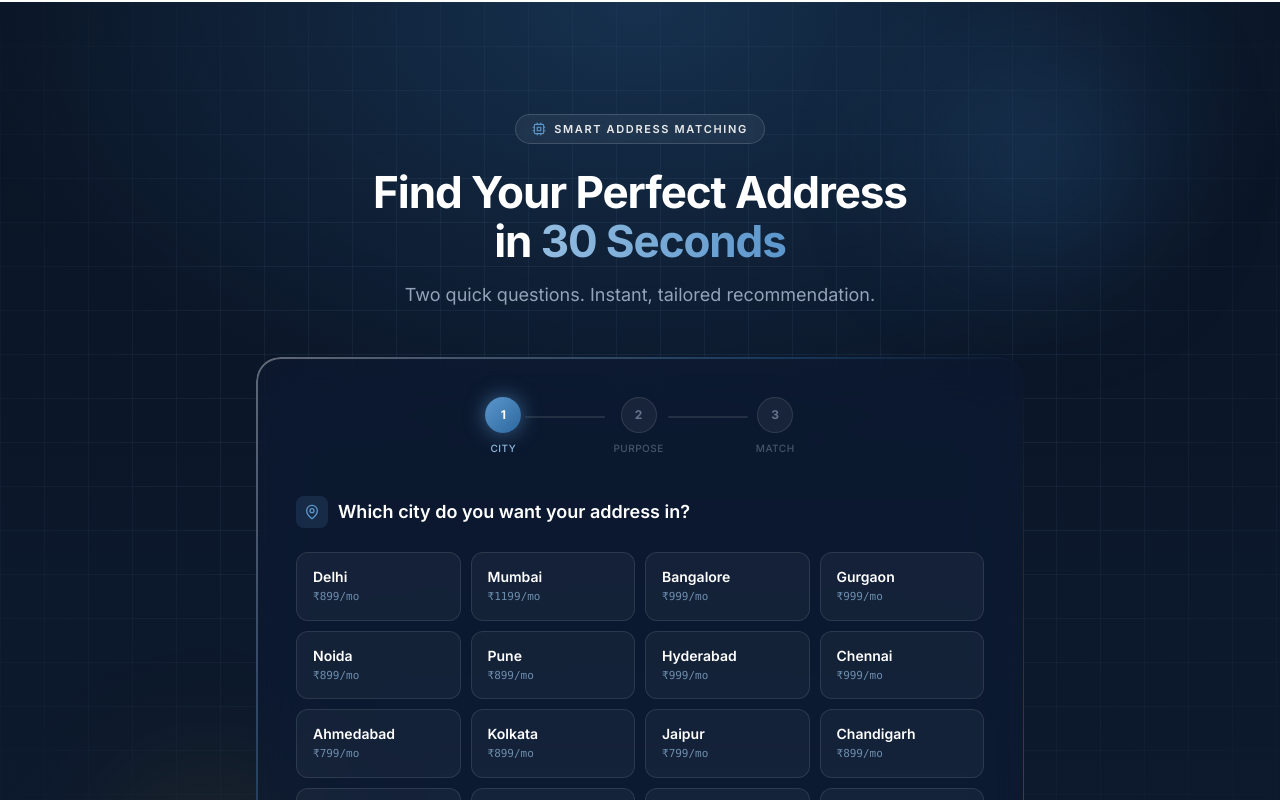
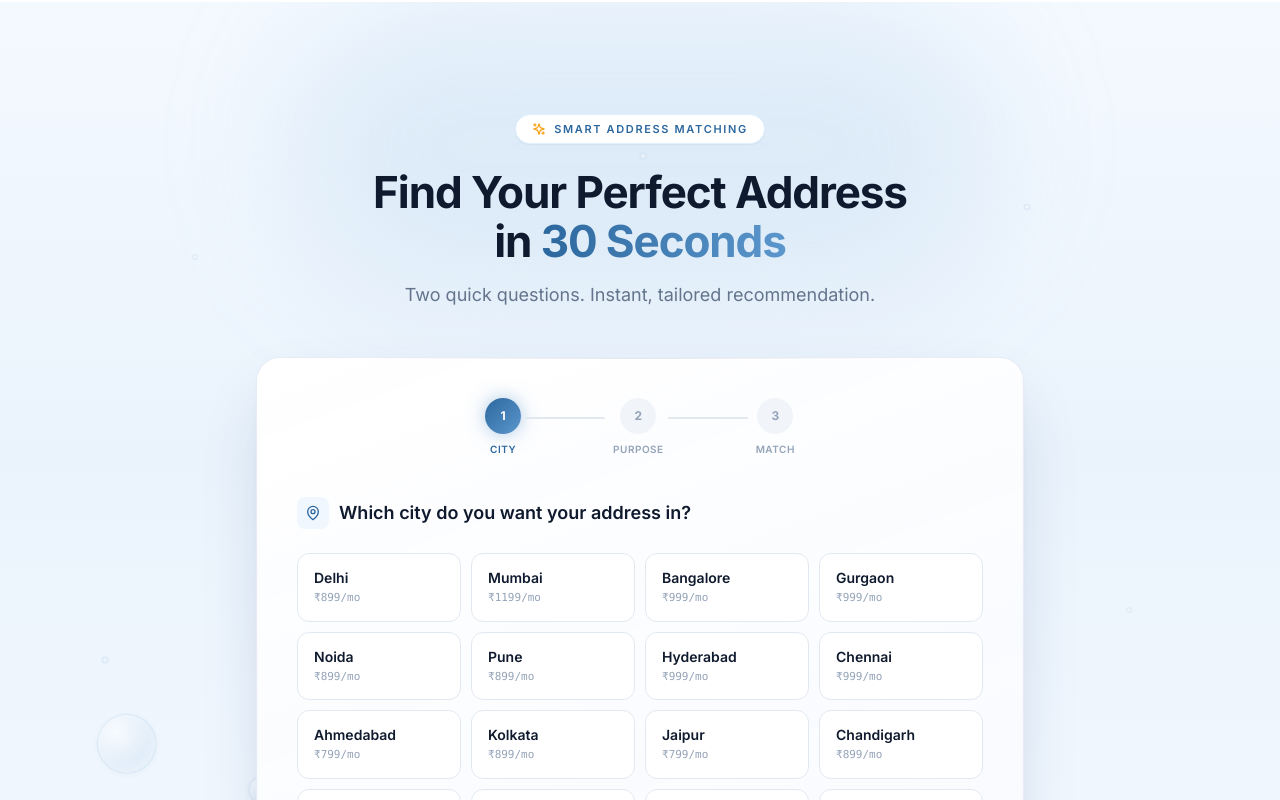
Before and after one commit to varunattricollab98/Website-, a React (Vite) app: page / in a window 1280 px wide. Shown: the part 1560-2360 px from the top of the page. Built offline with nearby package versions, Linux system fonts and the light colour scheme.

Commit message:
Address Finder: remove heavy dark-blue bg, switch to light highlighted section with rising water bubbles + glitter sparkles effect (bubble/water highlight), crystal glass card, light theme tiles

```diff
--- a/src/components/sections/AddressFinder.jsx
+++ b/src/components/sections/AddressFinder.jsx
@@ -1,18 +1,41 @@
 import { motion, AnimatePresence } from 'framer-motion'
 import { useState } from 'react'
-import { MapPin, FileCheck, Building2, Mail, ArrowRight, ArrowLeft, Check, RotateCcw, Zap, Cpu } from 'lucide-react'
+import { MapPin, FileCheck, Building2, Mail, ArrowRight, ArrowLeft, Check, RotateCcw, Zap, Sparkles } from 'lucide-react'
 import { cities } from '../../data/cities'
 
 const goals = [
-  { id: 'gst', icon: FileCheck, title: 'GST Registration', desc: 'Register GST in any state', plan: 'Business Compliance Plan', accent: '#5b96cc' },
-  { id: 'company', icon: Building2, title: 'Company Registration', desc: 'Incorporate your company', plan: 'Company Registration Plan', accent: '#5b96cc' },
-  { id: 'mailing', icon: Mail, title: 'Mailing Address', desc: 'Professional business address', plan: 'Mailing Address Plan', accent: '#34d399' },
+  { id: 'gst', icon: FileCheck, title: 'GST Registration', desc: 'Register GST in any state', plan: 'Business Compliance Plan', color: 'blue' },
+  { id: 'company', icon: Building2, title: 'Company Registration', desc: 'Incorporate your company', plan: 'Company Registration Plan', color: 'blue' },
+  { id: 'mailing', icon: Mail, title: 'Mailing Address', desc: 'Professional business address', plan: 'Mailing Address Plan', color: 'green' },
 ]
 
-const steps = [
+const stepMeta = [
   { n: 1, label: 'City' },
   { n: 2, label: 'Purpose' },
   { n: 3, label: 'Match' },
+]
+
+// Pre-computed bubble configs (size, left%, duration, delay)
+const bubbleConfigs = [
+  { s: 60, l: 6, d: 14, delay: 0 },
+  { s: 28, l: 18, d: 11, delay: 2 },
+  { s: 90, l: 30, d: 18, delay: 1 },
+  { s: 40, l: 44, d: 13, delay: 4 },
+  { s: 22, l: 58, d: 10, delay: 0.5 },
+  { s: 70, l: 70, d: 16, delay: 3 },
+  { s: 34, l: 82, d: 12, delay: 2.5 },
+  { s: 50, l: 92, d: 15, delay: 1.5 },
+  { s: 18, l: 12, d: 9, delay: 5 },
+  { s: 46, l: 64, d: 17, delay: 6 },
+]
+
+const sparkleConfigs = [
+  { l: 15, t: 25, d: 3, delay: 0 },
+  { l: 80, t: 20, d: 2.5, delay: 1 },
+  { l: 50, t: 15, d: 3.5, delay: 2 },
+  { l: 88, t: 60, d: 2.8, delay: 0.5 },
+  { l: 8, t: 65, d: 3.2, delay: 1.8 },
+  { l: 35, t: 78, d: 2.6, delay: 2.4 },
 ]
 
 export default function AddressFinder() {
@@ -23,14 +46,40 @@ export default function AddressFinder() {
   const reset = () => { setStep(1); setCity(null); setGoal(null) }
 
   return (
-    <section className="py-20 lg:py-28 relative overflow-hidden bg-[#0a1424]">
-      {/* Ambient gradient */}
-      <div className="absolute inset-0" style={{ background: 'radial-gradient(ellipse 90% 70% at 50% 0%, rgba(44,103,158,0.35), transparent 60%), linear-gradient(180deg, #0a1424 0%, #0d1b30 100%)' }} />
-      {/* Tech grid */}
-      <div className="absolute inset-0 tech-grid" />
-      {/* Drifting orbs */}
-      <div className="absolute top-10 right-[10%] w-72 h-72 rounded-full blur-3xl orb-drift" style={{ background: 'radial-gradient(circle, rgba(44,103,158,0.4), transparent 70%)' }} />
-      <div className="absolute bottom-0 left-[5%] w-72 h-72 rounded-full blur-3xl orb-drift" style={{ background: 'radial-gradient(circle, rgba(245,158,11,0.12), transparent 70%)', animationDelay: '-8s' }} />
+    <section className="py-20 lg:py-28 relative overflow-hidden">
+      {/* Soft highlighted tint (no heavy blue) */}
+      <div className="absolute inset-0" style={{ background: 'linear-gradient(180deg, #f4f9ff 0%, #eaf3fc 45%, #f4f9ff 100%)' }} />
+      {/* Subtle glow accents */}
+      <div className="absolute top-0 left-1/2 -translate-x-1/2 w-[700px] h-72 bg-[#93bce0]/20 rounded-full blur-3xl" />
+
+      {/* Rising bubbles */}
+      <div className="bubbles">
+        {bubbleConfigs.map((b, i) => (
+          <span
+            key={i}
+            className="bubble"
+            style={{
+              width: `${b.s}px`,
+              height: `${b.s}px`,
+              left: `${b.l}%`,
+              animationDuration: `${b.d}s`,
+              animationDelay: `${b.delay}s`,
+            }}
+          />
+        ))}
+        {sparkleConfigs.map((s, i) => (
+          <span
+            key={`sp-${i}`}
+            className="sparkle"
+            style={{
+              left: `${s.l}%`,
+              top: `${s.t}%`,
+              animationDuration: `${s.d}s`,
+              animationDelay: `${s.delay}s`,
+            }}
+          />
+        ))}
+      </div>
 
       <div className="container-custom relative">
         <motion.div
@@ -39,45 +88,46 @@ export default function AddressFinder() {
           whileInView={{ opacity: 1, y: 0 }}
           viewport={{ once: true }}
         >
-          <div className="inline-flex items-center gap-2 bg-white/[0.06] border border-white/15 rounded-full px-4 py-1.5 mb-6 backdrop-blur-sm">
-            <Cpu className="w-3.5 h-3.5 text-[#5b96cc]" />
-            <span className="text-[11px] font-semibold text-white/90 uppercase tracking-[0.15em]">Smart Address Matching</span>
+          <div className="inline-flex items-center gap-2 bg-white border border-primary-100 rounded-full px-4 py-1.5 mb-6 shadow-sm">
+            <Sparkles className="w-3.5 h-3.5 text-[#f59e0b]" />
+            <span className="text-[11px] font-semibold text-primary uppercase tracking-[0.15em]">Smart Address Matching</span>
           </div>
-          <h2 className="text-3xl lg:text-[2.75rem] font-bold text-white mb-4 leading-[1.1] tracking-tight">
-            Find Your Perfect Address<br className="hidden sm:block" /> in <span className="text-transparent bg-clip-text bg-gradient-to-r from-[#93bce0] to-[#5b96cc]">30 Seconds</span>
+          <h2 className="text-3xl lg:text-[2.75rem] font-bold text-[#0f1a2e] mb-4 leading-[1.1] tracking-tight">
+            Find Your Perfect Address<br className="hidden sm:block" /> in <span className="text-transparent bg-clip-text bg-gradient-to-r from-[#2c679e] to-[#5b96cc]">30 Seconds</span>
           </h2>
-          <p className="text-slate-400 text-base lg:text-lg">
+          <p className="text-text-light text-base lg:text-lg">
             Two quick questions. Instant, tailored recommendation.
           </p>
         </motion.div>
 
-        {/* Console card */}
+        {/* Console card — light crystal glass */}
         <motion.div
-          className="glow-border max-w-3xl mx-auto p-6 lg:p-10 relative overflow-hidden"
+          className="crystal-glass max-w-3xl mx-auto p-6 lg:p-10 relative rounded-[24px]"
           initial={{ opacity: 0, y: 30 }}
           whileInView={{ opacity: 1, y: 0 }}
           viewport={{ once: true }}
           transition={{ duration: 0.5 }}
         >
+          <div className="relative z-[2]">
             {/* Progress rail */}
             <div className="flex items-center justify-center gap-1 mb-10">
-            {steps.map((s, i) => (
+              {stepMeta.map((s, i) => (
                 <div key={s.n} className="flex items-center">
                   <div className="flex flex-col items-center gap-2">
-                  <div className={`relative w-9 h-9 rounded-full flex items-center justify-center text-xs font-bold transition-all duration-300 ${
+                    <div className={`w-9 h-9 rounded-full flex items-center justify-center text-xs font-bold transition-all duration-300 ${
                       step >= s.n
-                      ? 'bg-gradient-to-br from-[#5b96cc] to-[#2c679e] text-white shadow-[0_0_20px_rgba(91,150,204,0.6)]'
-                      : 'bg-white/[0.05] text-slate-500 border border-white/10'
+                        ? 'bg-gradient-to-br from-[#2c679e] to-[#5b96cc] text-white shadow-[0_0_18px_rgba(91,150,204,0.5)]'
+                        : 'bg-surface-100 text-text-muted'
                     }`}>
                       {step > s.n ? <Check className="w-4 h-4" /> : s.n}
                     </div>
-                  <span className={`text-[10px] font-medium uppercase tracking-wider transition-colors ${step >= s.n ? 'text-[#93bce0]' : 'text-slate-600'}`}>
+                    <span className={`text-[10px] font-semibold uppercase tracking-wider transition-colors ${step >= s.n ? 'text-primary' : 'text-text-muted'}`}>
                       {s.label}
                     </span>
                   </div>
-                {i < steps.length - 1 && (
-                  <div className="w-12 lg:w-20 h-[2px] mx-1 mb-5 rounded-full overflow-hidden bg-white/10">
-                    <div className={`h-full bg-gradient-to-r from-[#5b96cc] to-[#2c679e] transition-all duration-500 ${step > s.n ? 'w-full' : 'w-0'}`} />
+                  {i < stepMeta.length - 1 && (
+                    <div className="w-12 lg:w-20 h-[2px] mx-1 mb-5 rounded-full overflow-hidden bg-surface-200">
+                      <div className={`h-full bg-gradient-to-r from-[#2c679e] to-[#5b96cc] transition-all duration-500 ${step > s.n ? 'w-full' : 'w-0'}`} />
                     </div>
                   )}
                 </div>
@@ -89,20 +139,20 @@ export default function AddressFinder() {
               {step === 1 && (
                 <motion.div key="step1" initial={{ opacity: 0, x: 24 }} animate={{ opacity: 1, x: 0 }} exit={{ opacity: 0, x: -24 }} transition={{ duration: 0.3 }}>
                   <div className="flex items-center gap-2.5 mb-6">
-                  <div className="w-8 h-8 rounded-lg bg-[#5b96cc]/15 flex items-center justify-center">
-                    <MapPin className="w-4 h-4 text-[#5b96cc]" />
+                    <div className="w-8 h-8 rounded-lg bg-primary-50 flex items-center justify-center">
+                      <MapPin className="w-4 h-4 text-primary" />
                     </div>
-                  <h3 className="text-base lg:text-lg font-semibold text-white">Which city do you want your address in?</h3>
+                    <h3 className="text-base lg:text-lg font-semibold text-[#0f1a2e]">Which city do you want your address in?</h3>
                   </div>
                   <div className="grid grid-cols-2 sm:grid-cols-4 gap-2.5">
                     {cities.map((c) => (
                       <button
                         key={c.slug}
                         onClick={() => { setCity(c); setStep(2) }}
-                      className="tech-tile group rounded-xl px-4 py-3.5 text-left"
+                        className="group rounded-xl px-4 py-3.5 text-left bg-white border border-surface-200 hover:border-primary hover:bg-primary-50 hover:-translate-y-0.5 transition-all duration-200"
                       >
-                      <span className="block text-sm font-semibold text-white group-hover:text-white">{c.name}</span>
-                      <span className="block text-[11px] font-mono text-[#93bce0]/70 mt-0.5">₹{c.price}/mo</span>
+                        <span className="block text-sm font-semibold text-[#0f1a2e] group-hover:text-primary">{c.name}</span>
+                        <span className="block text-[11px] font-mono text-text-muted mt-0.5">₹{c.price}/mo</span>
                       </button>
                     ))}
                   </div>
@@ -113,27 +163,27 @@ export default function AddressFinder() {
               {step === 2 && (
                 <motion.div key="step2" initial={{ opacity: 0, x: 24 }} animate={{ opacity: 1, x: 0 }} exit={{ opacity: 0, x: -24 }} transition={{ duration: 0.3 }}>
                   <div className="flex items-center gap-2.5 mb-6">
-                  <div className="w-8 h-8 rounded-lg bg-[#5b96cc]/15 flex items-center justify-center">
-                    <FileCheck className="w-4 h-4 text-[#5b96cc]" />
+                    <div className="w-8 h-8 rounded-lg bg-primary-50 flex items-center justify-center">
+                      <FileCheck className="w-4 h-4 text-primary" />
                     </div>
-                  <h3 className="text-base lg:text-lg font-semibold text-white">What do you need it for?</h3>
+                    <h3 className="text-base lg:text-lg font-semibold text-[#0f1a2e]">What do you need it for?</h3>
                   </div>
                   <div className="grid sm:grid-cols-3 gap-4">
                     {goals.map((g) => (
                       <button
                         key={g.id}
                         onClick={() => { setGoal(g); setStep(3) }}
-                      className="tech-tile group rounded-2xl p-5 text-center"
+                        className={`group p-5 rounded-2xl border-2 text-center bg-white transition-all hover:-translate-y-1 ${g.color === 'green' ? 'border-surface-200 hover:border-emerald-400 hover:bg-emerald-50' : 'border-surface-200 hover:border-primary hover:bg-primary-50'}`}
                       >
-                      <div className="w-12 h-12 rounded-xl mx-auto mb-3 flex items-center justify-center" style={{ background: `${g.accent}22` }}>
-                        <g.icon className="w-6 h-6" style={{ color: g.accent }} />
+                        <div className={`w-12 h-12 rounded-xl mx-auto mb-3 flex items-center justify-center ${g.color === 'green' ? 'bg-emerald-100 text-emerald-600' : 'bg-primary-50 text-primary'}`}>
+                          <g.icon className="w-6 h-6" />
                         </div>
-                      <div className="font-semibold text-sm text-white mb-1">{g.title}</div>
-                      <div className="text-xs text-slate-400">{g.desc}</div>
+                        <div className="font-semibold text-sm text-[#0f1a2e] mb-1">{g.title}</div>
+                        <div className="text-xs text-text-light">{g.desc}</div>
                       </button>
                     ))}
                   </div>
-                <button onClick={() => setStep(1)} className="mt-6 inline-flex items-center gap-1.5 text-sm font-medium text-slate-400 hover:text-[#93bce0] transition-colors">
+                  <button onClick={() => setStep(1)} className="mt-6 inline-flex items-center gap-1.5 text-sm font-medium text-text-light hover:text-primary transition-colors">
                     <ArrowLeft className="w-4 h-4" /> Back
                   </button>
                 </motion.div>
@@ -141,45 +191,42 @@ export default function AddressFinder() {
 
               {/* Step 3 — Result */}
               {step === 3 && city && goal && (
-              <motion.div key="step3" initial={{ opacity: 0, scale: 0.96 }} animate={{ opacity: 1, scale: 1 }} exit={{ opacity: 0, scale: 0.96 }} transition={{ duration: 0.4 }} className="text-center relative">
-                {/* scanning line flourish */}
-                <div className="relative scanline rounded-2xl">
+                <motion.div key="step3" initial={{ opacity: 0, scale: 0.96 }} animate={{ opacity: 1, scale: 1 }} exit={{ opacity: 0, scale: 0.96 }} transition={{ duration: 0.4 }} className="text-center">
                   <motion.div
-                    className="w-16 h-16 rounded-full flex items-center justify-center mx-auto mb-5"
-                    style={{ background: 'radial-gradient(circle, rgba(52,211,153,0.25), rgba(52,211,153,0.05))', border: '1px solid rgba(52,211,153,0.4)' }}
+                    className="w-16 h-16 rounded-full flex items-center justify-center mx-auto mb-5 bg-emerald-100 border border-emerald-200"
                     initial={{ scale: 0 }} animate={{ scale: 1 }} transition={{ type: 'spring', delay: 0.1 }}
                   >
-                    <Check className="w-8 h-8 text-emerald-400" strokeWidth={3} />
+                    <Check className="w-8 h-8 text-emerald-600" strokeWidth={3} />
                   </motion.div>
-                  <div className="inline-flex items-center gap-1.5 text-[11px] font-mono text-emerald-400/80 uppercase tracking-wider mb-3">
+                  <div className="inline-flex items-center gap-1.5 text-[11px] font-mono text-emerald-600 uppercase tracking-wider mb-3">
                     <Zap className="w-3 h-3" /> Match Found
                   </div>
-                  <h3 className="text-2xl lg:text-3xl font-bold text-white mb-1">
+                  <h3 className="text-2xl lg:text-3xl font-bold text-[#0f1a2e] mb-1">
                     {goal.title} in {city.name}
                   </h3>
-                  <p className="text-slate-400 mb-6">
-                    Recommended plan: <span className="font-semibold text-[#93bce0]">{goal.plan}</span>
+                  <p className="text-text-light mb-6">
+                    Recommended plan: <span className="font-semibold text-primary">{goal.plan}</span>
                   </p>
 
-                  <div className="inline-flex items-baseline gap-1 rounded-2xl px-8 py-5 mb-7 bg-white/[0.04] border border-white/10">
-                    <span className="text-sm text-slate-400">Starting at</span>
-                    <span className="text-4xl font-extrabold text-white ml-2">₹{city.price}</span>
-                    <span className="text-slate-400">/mo</span>
+                  <div className="inline-flex items-baseline gap-1 rounded-2xl px-8 py-5 mb-7 bg-surface-50 border border-surface-200">
+                    <span className="text-sm text-text-light">Starting at</span>
+                    <span className="text-4xl font-extrabold text-[#0f1a2e] ml-2">₹{city.price}</span>
+                    <span className="text-text-light">/mo</span>
                   </div>
 
                   <div className="flex flex-col sm:flex-row items-center justify-center gap-3">
-                    <a href="#hero" className="group inline-flex items-center gap-2 px-8 py-3.5 font-bold rounded-xl transition-all text-white shadow-[0_8px_30px_rgba(44,103,158,0.5)]" style={{ background: 'linear-gradient(135deg, #2c679e, #5b96cc)' }}>
+                    <a href="#hero" className="group inline-flex items-center gap-2 px-8 py-3.5 font-bold rounded-xl transition-all text-white shadow-lg shadow-primary/25" style={{ background: 'linear-gradient(135deg, #2c679e, #5b96cc)' }}>
                       Get This Address
                       <ArrowRight className="w-4 h-4 group-hover:translate-x-1 transition-transform" />
                     </a>
-                    <button onClick={reset} className="inline-flex items-center gap-1.5 px-6 py-3.5 text-sm font-medium text-slate-400 hover:text-[#93bce0] transition-colors">
+                    <button onClick={reset} className="inline-flex items-center gap-1.5 px-6 py-3.5 text-sm font-medium text-text-light hover:text-primary transition-colors">
                       <RotateCcw className="w-4 h-4" /> Start Over
                     </button>
-                  </div>
                   </div>
                 </motion.div>
               )}
             </AnimatePresence>
+          </div>
         </motion.div>
       </div>
     </section>
--- a/src/index.css
+++ b/src/index.css
@@ -362,6 +362,46 @@
   50% { transform: translate(30px, -30px); }
 }
 
+/* ===== Bubble / water highlight effect ===== */
+.bubbles {
+  position: absolute;
+  inset: 0;
+  overflow: hidden;
+  pointer-events: none;
+}
+.bubble {
+  position: absolute;
+  bottom: -80px;
+  border-radius: 50%;
+  background: radial-gradient(circle at 32% 30%, rgba(255,255,255,0.95), rgba(147,188,224,0.28) 60%, rgba(44,103,158,0.10));
+  border: 1px solid rgba(147,188,224,0.35);
+  box-shadow: inset 0 0 12px rgba(255,255,255,0.6), 0 2px 8px rgba(44,103,158,0.08);
+  animation: bubbleRise linear infinite;
+  opacity: 0;
+}
+@keyframes bubbleRise {
+  0%   { transform: translateY(0) translateX(0) scale(0.7); opacity: 0; }
+  10%  { opacity: 0.7; }
+  50%  { transform: translateY(-320px) translateX(20px) scale(1); opacity: 0.55; }
+  90%  { opacity: 0.4; }
+  100% { transform: translateY(-640px) translateX(-10px) scale(1.15); opacity: 0; }
+}
+
+/* Soft glitter sparkles */
+.sparkle {
+  position: absolute;
+  width: 6px;
+  height: 6px;
+  border-radius: 50%;
+  background: radial-gradient(circle, #fff, rgba(147,188,224,0.6));
+  animation: twinkle ease-in-out infinite;
+  opacity: 0;
+}
+@keyframes twinkle {
+  0%, 100% { opacity: 0; transform: scale(0.5); }
+  50% { opacity: 0.9; transform: scale(1.2); }
+}
+
 /* FAQ accordion transition */
 .faq-content {
   display: grid;
```
Lines whose indentation alone changed are shown as unchanged.
